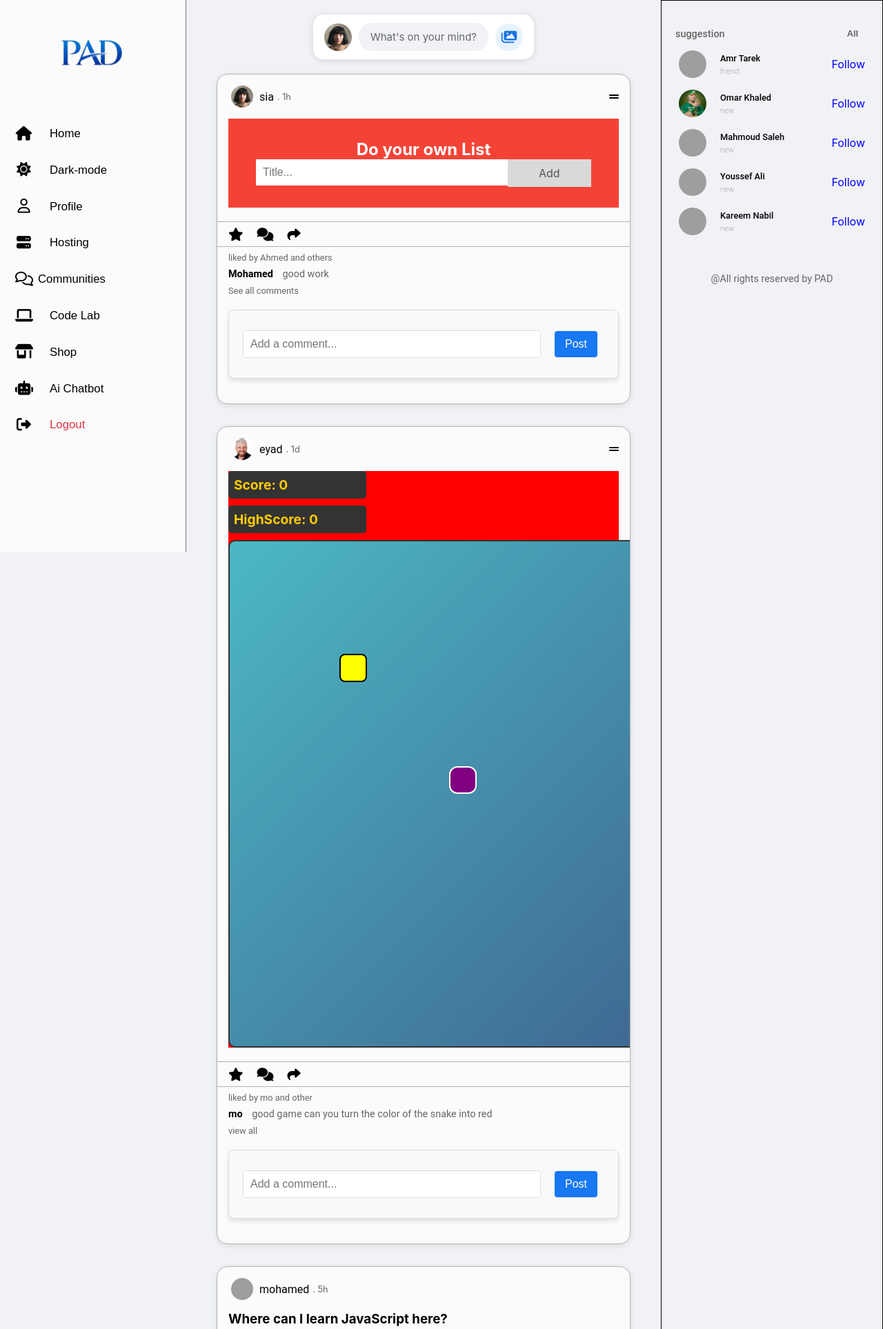
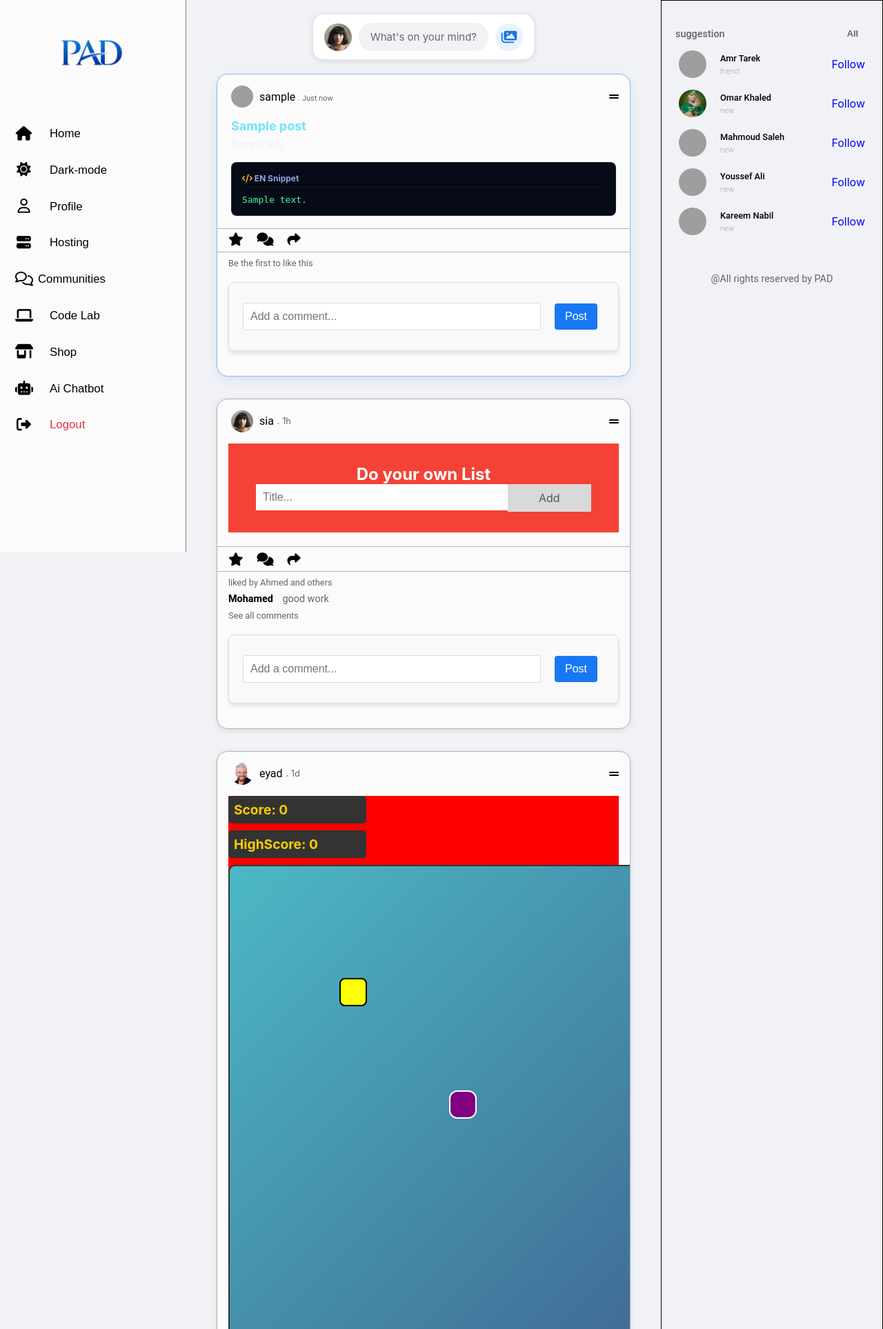
Before and after one commit to mahmoud843/final-project1, a Flask app: template front-end/public/templates/html.html in a window 1280 px wide. Shown: the top 1927 px of the page at 69% size. Run offline with Flask 3, Linux system fonts and the light colour scheme; the template is opened without the code that fills it: most values are stand-ins (such as "Sample title", 1, 10 or a date in 2020); grey boxes are pictures that could not be loaded.

Commit message:
Update html.html
Signed-off-by: mahmoud843 <138847197+mahmoud843@users.noreply.github.com>

```diff
--- a/front-end/public/templates/html.html
+++ b/front-end/public/templates/html.html
@@ -116,17 +116,77 @@
                 </div>
             </div>
         </a>
+        <!-- منطقة المنشورات -->
+                <div class="post-area">
 
+            <!-- ===== بداية عرض البوستات الحقيقية (الديناميكية) ===== -->
+            {% if posts %}
+                {% for post in posts %}
+                <div class="post-main" style="border: 1px solid rgba(27,116,228,0.5); box-shadow: 0 5px 15px rgba(27,116,228,0.1); position: relative;">
+                    <div class="post-header">
+                        <div class="post-left-header">
+                            <div class="post-image">
+                                <!-- تم إصلاح مشكلة مسار الصورة بشكل نهائي لتجنب الـ Error -->
+                                <img src="{{ url_for('static', filename='images/' + (post.profile_image if post.profile_image else 'default-avatar.png')) }}" alt="avatar" onerror="this.src='/static/images/default-avatar.png'">
+                            </div>
+                            <p class="post-username">{{ post.username }} <span class="one-day" style="font-size: 11px;"> . Just now</span></p>
+                        </div>
 
+                        <!-- أيقونة المسح والقائمة -->
+                        <div style="display: flex; gap: 15px; align-items: center;">
+                            <!-- شرط: لو اليوزر هو صاحب البوست، يظهر زرار المسح -->
+                            {% if session.user_id == post.user_id %}
+          <i class="fa-solid fa-trash delete-btn" style="color: #ef4444; cursor: pointer; transition: 0.3s;" title="مسح المنشور نهائياً" data-post-id="{{ post.id }}" onmouseover="this.style.transform='scale(1.2)'" onmouseout="this.style.transform='scale(1)'"></i>
 
-        <div class="post-area">
+                            {% endif %}
+                            <i class="fa-solid fa-grip-lines" style="color: var(--text-muted);"></i>
+                        </div>
+                    </div>
 
-            <!-- المنشور الأول -->
+                    <div class="post-main-image" style="padding: 0 20px 10px;">
+                        <h3 style="color: #6ce5ff; margin-bottom: 5px; font-size: 18px;">{{ post.title }}</h3>
+                        <p style="color: #eaf0ff; line-height: 1.6; margin-bottom: 15px; font-size: 14px;">{{ post.description }}</p>
+
+                        <!-- لو البوست فيه كود هيتعرض كـ Snippet -->
+                        {% if post.code_content or post.html_content %}
+                        <div style="background: #070b17; border: 1px solid rgba(255,255,255,0.1); border-radius: 8px; padding: 15px; overflow-x: auto;">
+                            <div style="margin-bottom: 10px; color: #8fa5de; font-size: 12px; font-weight: bold; border-bottom: 1px solid rgba(255,255,255,0.05); padding-bottom: 5px;">
+                                <i class="fa-solid fa-code" style="color: #fbbf24;"></i> {{ post.programming_language | upper }} Snippet
+                            </div>
+                            <pre style="color: #40ffb0; margin: 0; font-family: 'JetBrains Mono', monospace; font-size: 13px; direction: ltr; text-align: left;">{% if post.post_type == 'question' %}{{ post.code_content }}{% else %}{{ post.html_content }}{% endif %}</pre>
+                        </div>
+                        {% endif %}
+                    </div>
+
+                    <div class="post-fotter" style="padding-top: 5px;">
+                        <div class="post-fotter-left">
+                            <i class="fa-sharp-duotone fa-solid fa-star"></i>
+                            <i class="fa-sharp-duotone fa-solid fa-comments"></i>
+                            <i class="fa-sharp-duotone fa-solid fa-share"></i>
+                        </div>
+                    </div>
+
+                    <div class="post-description">
+                        <p class="post-liked">Be the first to like this</p>
+                        <div class="comment-section">
+                            <ul id="commentList-{{ post.id }}"></ul>
+                            <div class="input2-container">
+                                <input type="text" class="input2" id="commentInput-{{ post.id }}" placeholder="Add a comment...">
+                                <button onclick="addComment('commentInput-{{ post.id }}', 'commentList-{{ post.id }}')">Post</button>
+                            </div>
+                        </div>
+                    </div>
+                </div>
+                {% endfor %}
+            {% endif %}
+            <!-- ===== نهاية عرض البوستات الحقيقية ===== -->
+
+            <!-- المنشور الأول (To Do List) -->
             <div class="post-main">
                 <div class="post-header">
                     <div class="post-left-header">
                         <div class="post-image">
-                            <img decoding="async" src="{{ url_for('static', filename='images/sia.jpeg') }}" alt="" onerror="this.src='https://via.placeholder.com/40'">
+                            <img decoding="async" src="{{ url_for('static', filename='images/sia.jpeg') }}" alt="" onerror="this.src='/static/images/default-avatar.png'">
                         </div>
                         <p class="post-username">sia</p>
                         <span class="one-day"> . 1h </span>
@@ -162,12 +222,12 @@
                 </div>
             </div>
 
-            <!-- المنشور الثاني -->
+            <!-- المنشور الثاني (Snake Game) -->
             <div class="post-main">
                 <div class="post-header">
                     <div class="post-left-header">
                         <div class="post-image">
-                            <img decoding="async" src="{{ url_for('static', filename='images/img4.jpeg') }}" alt="" onerror="this.src='https://via.placeholder.com/40'">
+                            <img decoding="async" src="{{ url_for('static', filename='images/img4.jpeg') }}" alt="" onerror="this.src='/static/images/default-avatar.png'">
                         </div>
                         <p class="post-username">eyad</p>
                         <span class="one-day"> . 1d </span>
@@ -209,14 +269,14 @@
                 <div class="post-header">
                     <div class="post-left-header">
                         <div class="post-image">
-                            <img decoding="async" src="{{ url_for('static', filename='images/img3.jpeg') }}" alt="" onerror="this.src='https://via.placeholder.com/40'">
+                            <img decoding="async" src="{{ url_for('static', filename='images/img3.jpeg') }}" alt="" onerror="this.src='/static/images/default-avatar.png'">
                         </div>
                         <p class="post-username">mohamed</p>
                         <span class="one-day"> . 5h </span>
                     </div>
                 </div>
                 <div class="post-main-image">
-                    <h3>Where can I learn JavaScript here?</h3>
+                    <h3 style="padding: 20px;">Where can I learn JavaScript here?</h3>
                 </div>
                 <div class="post-fotter">
                     <div class="post-fotter-left">
@@ -239,12 +299,12 @@
                 </div>
             </div>
 
-            <!-- المنشور الرابع -->
+            <!-- المنشور الرابع (Rock Paper Scissors) -->
             <div class="post-main">
                 <div class="post-header">
                     <div class="post-left-header">
                         <div class="post-image">
-                            <img decoding="async" src="{{ url_for('static', filename='images/img1.jpeg') }}" alt="" onerror="this.src='https://via.placeholder.com/40'">
+                            <img decoding="async" src="{{ url_for('static', filename='images/img1.jpeg') }}" alt="" onerror="this.src='/static/images/default-avatar.png'">
                         </div>
                         <p class="post-username">holland</p>
                         <span class="one-day"> . 5d </span>
@@ -305,12 +365,12 @@
                 </div>
             </div>
 
-            <!-- المنشور الخامس -->
+            <!-- المنشور الخامس (X O) -->
             <div class="post-main">
                 <div class="post-header">
                     <div class="post-left-header">
                         <div class="post-image">
-                            <img decoding="async" src="{{ url_for('static', filename='images/john.jpeg') }}" alt="" onerror="this.src='https://via.placeholder.com/40'">
+                            <img decoding="async" src="{{ url_for('static', filename='images/john.jpeg') }}" alt="" onerror="this.src='/static/images/default-avatar.png'">
                         </div>
                         <p class="post-username">john</p>
                         <span class="one-day"> . 1w </span>
@@ -356,6 +416,7 @@
             </div>
 
         </div>
+
     </section>
 
     <!-- القسم الجانبي الأيمن -->
```
